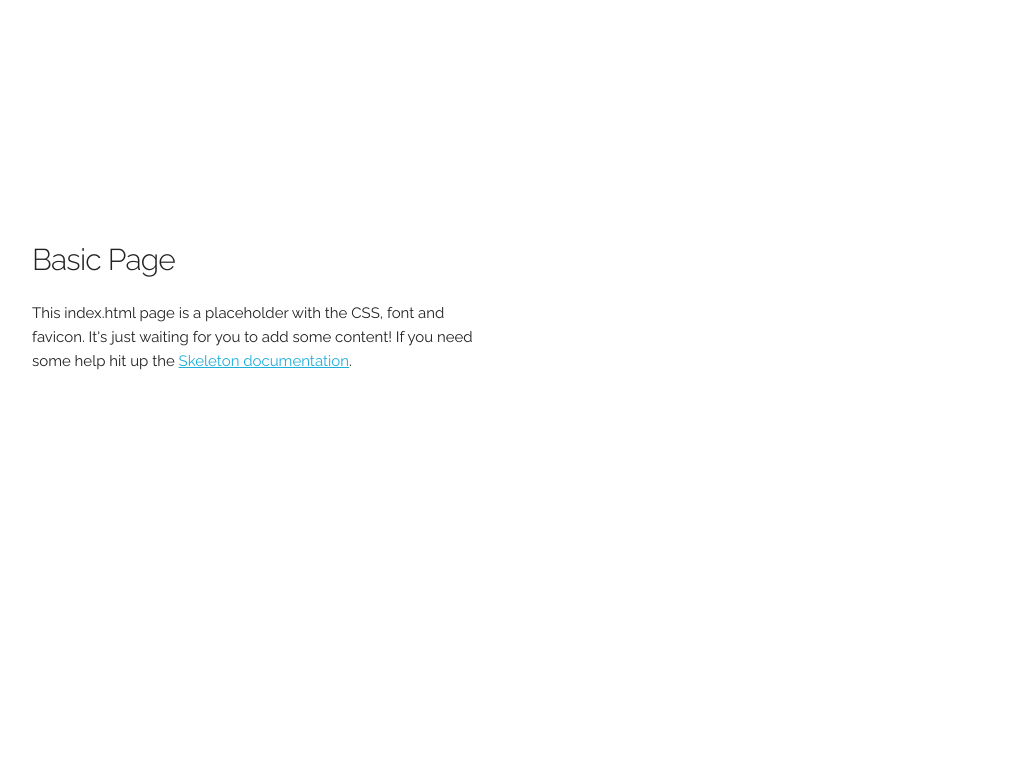
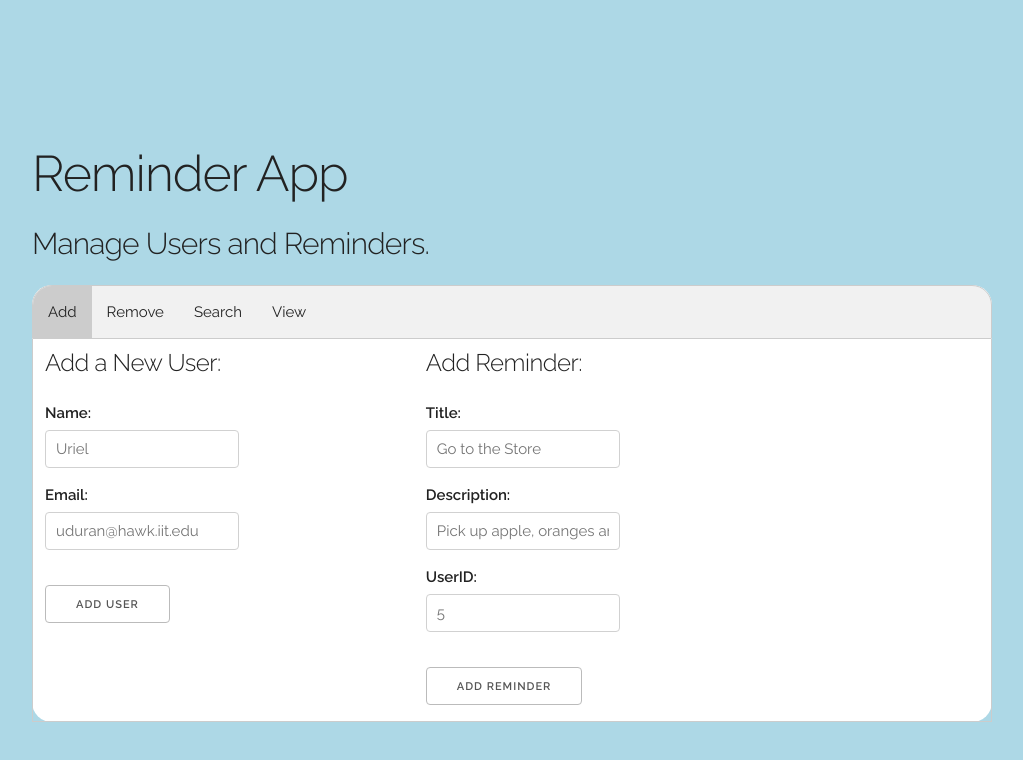
Before and after one commit to uriduran/iit-462-uriel, a website: page Assignments/week_11/index.html in a window 1280 px wide. Shown: the whole page, without its empty margins (128-1151 px from the left). Drawn offline with nearby package versions, Linux system fonts and the light colour scheme; files that its build step writes are made by us from their sources.

Commit message:
create tabs and animation js

```diff
--- a/Assignments/week_11/index.html
+++ b/Assignments/week_11/index.html
@@ -5,7 +5,7 @@
   <!-- Basic Page Needs
   –––––––––––––––––––––––––––––––––––––––––––––––––– -->
   <meta charset="utf-8">
-  <title>Your page title here :)</title>
+  <title>Reminders App</title>
   <meta name="description" content="">
   <meta name="author" content="">
 
@@ -21,6 +21,9 @@
   –––––––––––––––––––––––––––––––––––––––––––––––––– -->
   <link rel="stylesheet" href="css/normalize.css">
   <link rel="stylesheet" href="css/skeleton.css">
+  <link rel="stylesheet" href="css/custom.css">
+
+
 
   <!-- Favicon
   –––––––––––––––––––––––––––––––––––––––––––––––––– -->
@@ -33,14 +36,145 @@
   –––––––––––––––––––––––––––––––––––––––––––––––––– -->
   <div class="container">
     <div class="row">
-      <div class="one-half column" style="margin-top: 25%">
-        <h4>Basic Page</h4>
-        <p>This index.html page is a placeholder with the CSS, font and favicon. It's just waiting for you to add some content! If you need some help hit up the <a href="http://www.getskeleton.com">Skeleton documentation</a>.</p>
+      <div class="main" style="margin-top: 15%">
+      <header>
+        <h1>Reminder App</h1>
+        <h4>Manage Users and Reminders.</h4>
+      </header>
+
+  <main>
+      <div class="tab">
+          <button class="tablinks" id="defaultOpen" onclick="openCity(event, 'Add')">Add</button>
+          <button class="tablinks" onclick="openCity(event, 'Remove')">Remove</button>
+          <button class="tablinks" onclick="openCity(event, 'Search')">Search</button>
+          <button class="tablinks" onclick="openCity(event, 'View')">View</button>
+        </div>
+
+    <div id="Add" class="tabcontent">
+      <!--ADD USER-->
+      <div  id="adduser">
+        <h5>Add a New User: </h5>
+        <label for="name">Name: </label>
+          <input type="text" placeholder="Uriel" class="addname input" />
+        <label for="email">Email: </label>
+          <input type="text" placeholder="uduran@hawk.iit.edu" class="addemail input" /><br>
+        <button>Add User</button>
+        </div>
+      <!--ADD REMINDER-->
+        <div role="tabpanel" id="addreminder">
+          <h5>Add Reminder: </h5>
+          <label>Title:
+            </label><input type="text" placeholder="Go to the Store" class="addtitle input" />
+          <label>Description:
+            </label><input type="text" placeholder="Pick up apple, oranges and bears, oh my." class="adddes input"/>
+          <label>UserID: </label>
+            <input type="text" placeholder="5" class="userid input"/><br>
+          <button>Add Reminder</button>
+        </div>
+    </div>
+
+      <!--DELETE USER-->
+    <div id="Remove" class="tabcontent">
+        <div id="deleteuser">
+            <h5>Delete User: </h5>
+              <label>UserID:</label>
+              <input type="text" placeholder="1" class="deluserid input" /><br>
+              <button>Delete</button>
+        </div>
+
+        <div id="deletereminder">
+          <h5>Delete Reminder: </h5>
+            <label>UserID</label>
+            <input type="text" placeholder="1" class="deluser input" />
+            <label>Reminder ID:</label>
+            <input type="text" placeholder="2" class="delremid input" /><br>
+            <button>Delete</button>
+          </div>
+
+          <div id="deleteall">
+            <h5>Delete All Reminders: </h5>
+              <label>User ID:</label>
+              <input type="text" placeholder="1" class="delall input" /><br>
+              <button>Delete All</button>
+          </div>
+    </div>
+
+    <div id="Search" class="tabcontent">
+        <div id="searchuser">
+          <h5>Search User:</h5>
+            <label>User ID: </label>
+              <input type="text" placeholder="12" class="searchuser input"/><br>
+            <button>Search</button>
+        </div>
+
+        <div id="searchreminder">
+          <h5>Search Reminder</h5>
+            <label>UserID:</label>
+            <input type="text" placeholder="1" class="search input" />
+            <label>Reminder ID:</label>
+            <input type="text" placeholder="2" class="searchrem input" /><br>
+            <button>Search</button>
+          </div>
+      </div>
+
+      <div id="View" class="tabcontent">
+      <div role="tabpanel" class="tab-pane" id="viewreminders">
+        <h5>View Reminders: </h5>
+          <label>User ID:
+            </label><input type="text" placeholder="12" class="viewreminder input"/>
+          <button>View Reminders</button>
+        </div>
+        </div>
+
+
+
+
+
+
+
+
+
+
+
+    </div>
+    <div class="output"></div>
+  </main>
+
+
+
       </div>
     </div>
   </div>
 
-<!-- End Document
-  –––––––––––––––––––––––––––––––––––––––––––––––––– -->
+
+
+
+
+  <!-- Latest compiled and minified JavaScript -->
+  <script src="http://code.jquery.com/jquery-latest.min.js"></script>
+  <script src="https://maxcdn.bootstrapcdn.com/bootstrap/3.3.7/js/bootstrap.min.js" integrity="sha384-Tc5IQib027qvyjSMfHjOMaLkfuWVxZxUPnCJA7l2mCWNIpG9mGCD8wGNIcPD7Txa" crossorigin="anonymous"></script>
+
+  <!-- <script src="server.js"></script> -->
+  <script src="app.js"></script>
+
+  <script>
+      function openCity(evt, cityName) {
+          var i, tabcontent, tablinks;
+          tabcontent = document.getElementsByClassName("tabcontent");
+          for (i = 0; i < tabcontent.length; i++) {
+              tabcontent[i].style.display = "none";
+          }
+          tablinks = document.getElementsByClassName("tablinks");
+          for (i = 0; i < tablinks.length; i++) {
+              tablinks[i].className = tablinks[i].className.replace(" active", "");
+          }
+          document.getElementById(cityName).style.display = "block";
+          evt.currentTarget.className += " active";
+      }
+
+      // Get the element with id="defaultOpen" and click on it
+      document.getElementById("defaultOpen").click();
+      </script>
+
 </body>
 </html>
```
